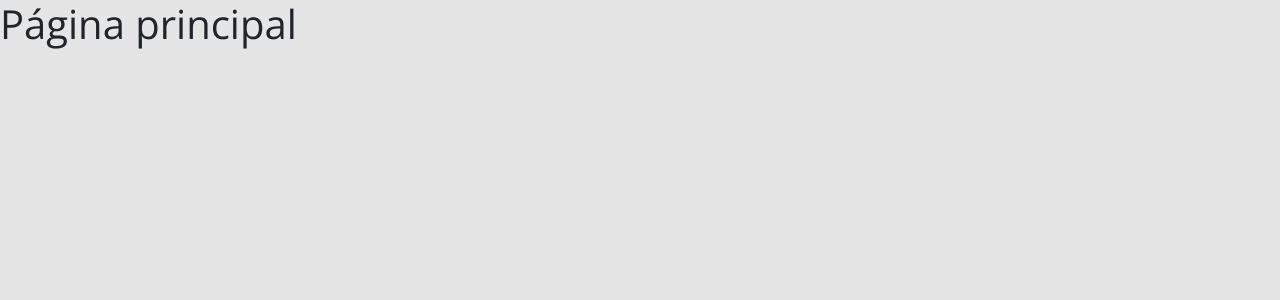
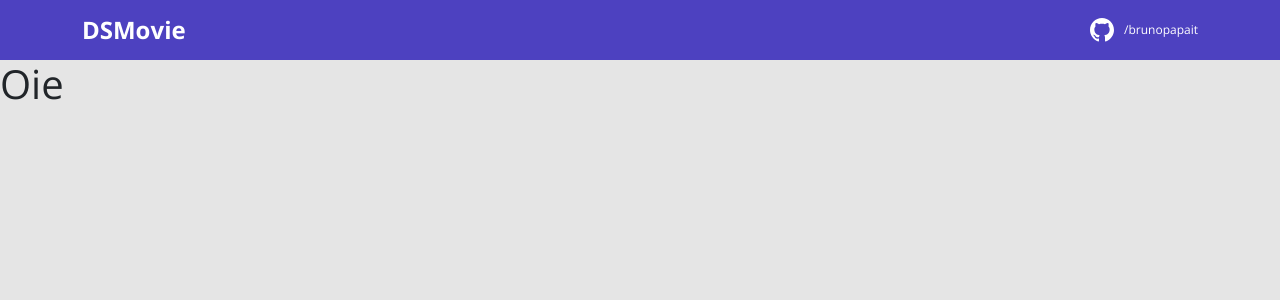
Before and after one commit to brunopapait/dsmovie, a React (Create React App) app in the folder frontend/: page / in a window 1280 px wide. Shown: the top 300 px of the page. Built offline with nearby package versions, Linux system fonts and the light colour scheme.

Commit message:
add routes in app

```diff
--- a/frontend/package.json
+++ b/frontend/package.json
@@ -10,9 +10,11 @@
     "@types/node": "^16.7.13",
     "@types/react": "^17.0.20",
     "@types/react-dom": "^17.0.9",
+    "@types/react-router-dom": "5.3.2",
     "bootstrap": "5.1.3",
     "react": "^17.0.2",
     "react-dom": "^17.0.2",
+    "react-router-dom": "6.2.1",
     "react-scripts": "5.0.0",
     "typescript": "^4.4.2",
     "web-vitals": "^2.1.0"
--- a/frontend/src/App.tsx
+++ b/frontend/src/App.tsx
@@ -1,8 +1,25 @@
-import React from 'react';
+import {
+  BrowserRouter,
+  Routes,
+  Route
+} from "react-router-dom";
+import Listing from './pages/Listing';
+import Form from './pages/Form';
+import Navbar from "./components/Navbar";
+import NotFound from "./pages/NotFound";
 
 function App() {
   return (
-    <h1>Página principal</h1>
+    <BrowserRouter>
+      <Navbar />
+      <Routes>
+        <Route path="/" element={<Listing />} />
+        <Route path="/form">
+          <Route path=":movieId" element={<Form />} />
+        </Route>
+        <Route path="*" element={<NotFound />}/>
+      </Routes>
+    </BrowserRouter>
   );
 }
 
--- /dev/null
+++ b/frontend/src/components/Navbar/index.tsx
@@ -0,0 +1,20 @@
+import {ReactComponent as GithubIcon} from '../../assets/images/github.svg';
+import './styles.css';
+
+export default function Navbar() {
+  return (
+    <header>
+      <nav className='container'>
+        <div className='dsmovie-nav-content'>
+          <h1>DSMovie</h1>
+          <a href="https://github.com/brunopapait" target="_blank" rel="noreferrer">
+            <div className='dsmovie-contact-container'>
+              <GithubIcon />
+              <p className='dsmovie-contact-link'>/brunopapait</p>
+            </div>
+          </a>
+        </div>
+      </nav>
+    </header>
+  );
+}
--- /dev/null
+++ b/frontend/src/components/Navbar/styles.css
@@ -0,0 +1,29 @@
+header {
+  height: 60px;
+  background-color: var(--color-primary);
+  display: flex;
+  align-items: center;
+}
+
+.dsmovie-nav-content {
+  display: flex;
+  align-items: center;
+  justify-content: space-between;
+  color: var(--color-white);
+}
+
+.dsmovie-nav-content h1 {
+  font-size: 24px;
+  margin: 0;
+  font-weight: 700;
+}
+
+.dsmovie-contact-container {
+  display: flex;
+  align-items: center;
+}
+
+.dsmovie-contact-link {
+  margin: 0 0 0 10px;
+  font-size: 12px;
+}
--- a/frontend/src/index.tsx
+++ b/frontend/src/index.tsx
@@ -3,7 +3,7 @@ import ReactDOM from 'react-dom';
 import App from './App';
 
 import 'bootstrap/dist/css/bootstrap.css';
-import './index.css';
+import './styles/index.css';
 
 ReactDOM.render(
   <React.StrictMode>
--- /dev/null
+++ b/frontend/src/pages/Form/index.tsx
@@ -0,0 +1,5 @@
+export default function Form() {
+  return (
+    <h1>Oie</h1>
+  );
+}
--- /dev/null
+++ b/frontend/src/pages/Listing/index.tsx
@@ -0,0 +1,5 @@
+export default function Listing() {
+  return (
+    <h1>Oie</h1>
+  );
+}
--- /dev/null
+++ b/frontend/src/pages/NotFound/index.tsx
@@ -0,0 +1,12 @@
+import './styles.css';
+
+export default function NotFound() {
+  return (
+    <div id="wrapper" >
+        <img src="https://i.imgur.com/qIufhof.png" />
+        <div id="info">
+            <h3>Esta página não existe !</h3>
+        </div>
+    </div >
+)
+}
--- /dev/null
+++ b/frontend/src/pages/NotFound/styles.css
@@ -0,0 +1,5 @@
+#wrapper {
+  display: flex;
+  align-items: center;
+  flex-direction: column;
+}
--- a/frontend/src/index.css
+++ b/frontend/src/styles/index.css
@@ -2,6 +2,8 @@
 
 :root {
   --color-primary: #4d41c0;
+  --color-white: #fff;
+  --color-body: #e5e5e5;
 }
 
 * {
@@ -11,7 +13,7 @@
 
 html,
 body {
-  background-color: #e5e5e5;
+  background-color: var(--color-body);
 }
 
 a,
```
Also changed, not shown: frontend/src/assets/images/github.svg (added), 1 other file (tests, documents, lock files or other folders).
